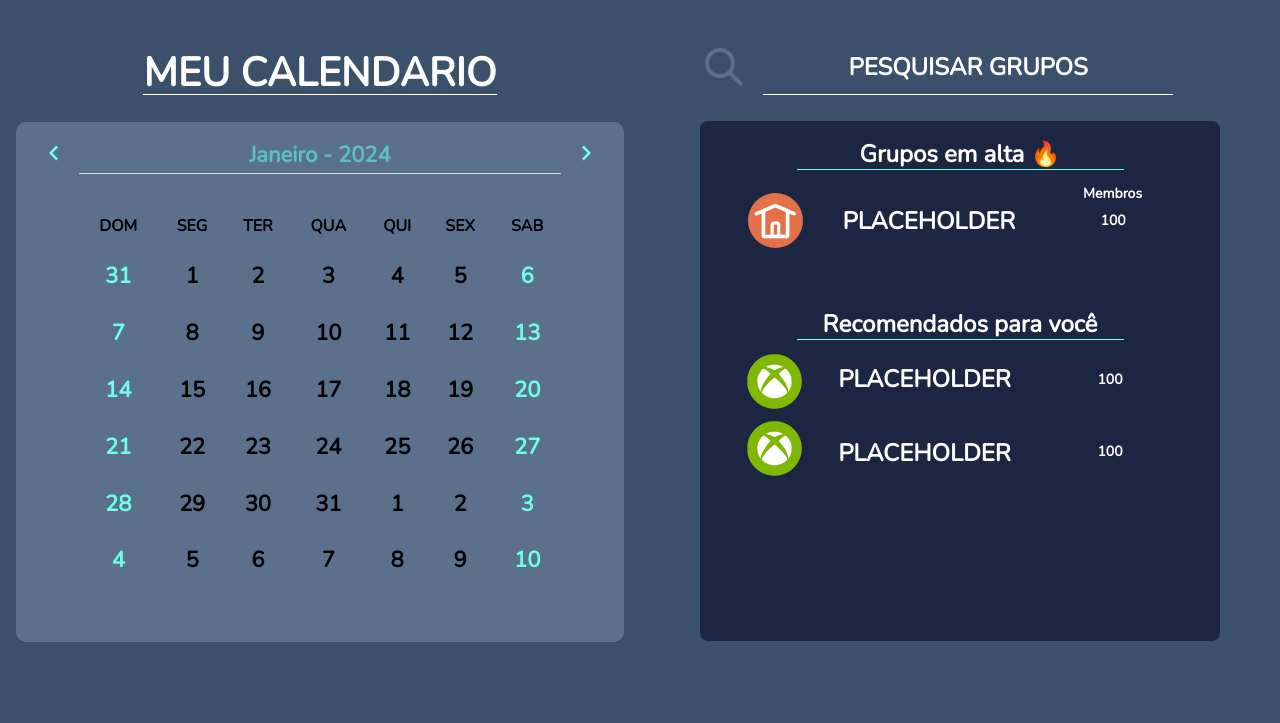
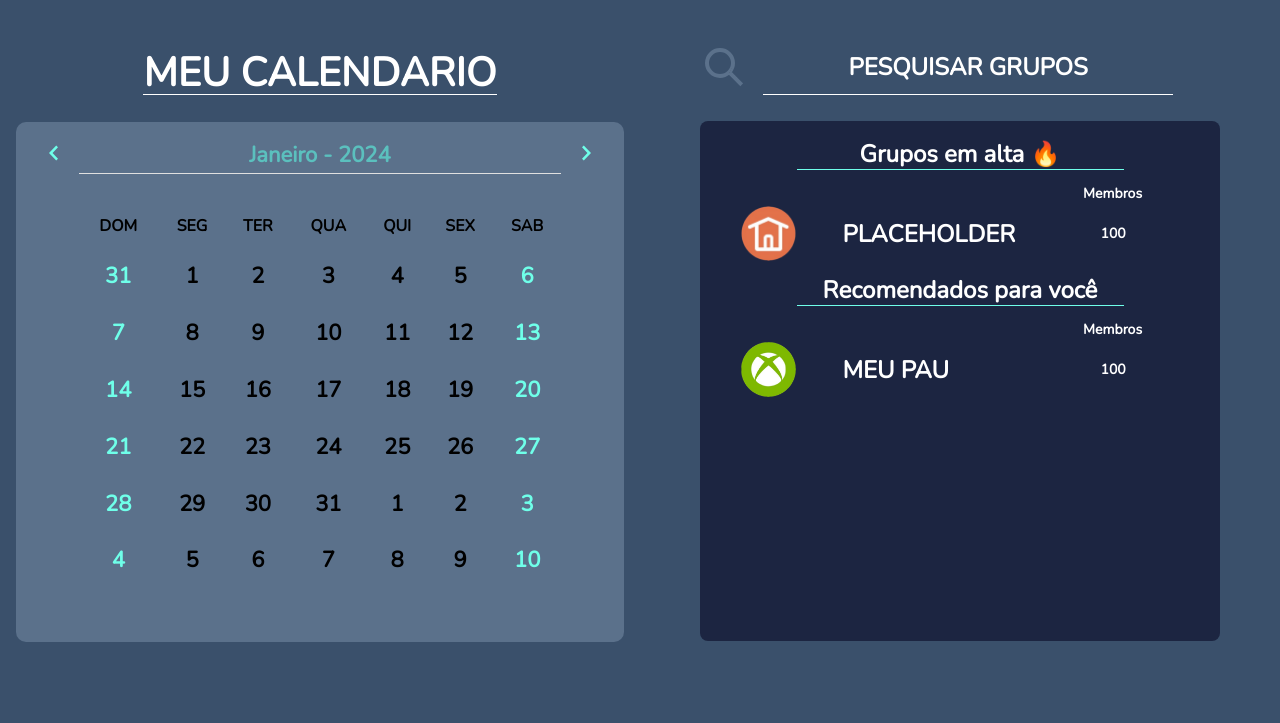
Before and after one commit to Ecriboy/TimeSync, a Flask app: page /Home in a window 1280 px wide. Shown: the part 158-881 px from the top of the page. Run offline with Flask 3, Linux system fonts and the light colour scheme.

Commit message:
amogus sus

```diff
--- a/Templates/TimeSync.html
+++ b/Templates/TimeSync.html
@@ -5,7 +5,10 @@
     <meta name="viewport" content="width=device-width, initial-scale=1.0">
     <title>TimeSync</title>
     <link href='https://fonts.googleapis.com/css?family=Nunito' rel='stylesheet'>
-    <link href="{{ url_for('static', filename='style.css')}}" rel="stylesheet">
+    <link href="{{ url_for('static', filename='EstiloDesktop.css')}}" rel="stylesheet">
+    <link href="{{ url_for('static', filename='EstiloMobile.css')}}" rel="stylesheet">
+    <script src="static/script.js"></script>
+    <script src="static/script2.js"></script>
 </head>
 <body class="corpagina">
     <header>
@@ -105,9 +108,12 @@
                                 {% for dia in dias %}
                                     <td id="{{ dia['id'] }}" {% if dia['class'] %}class="{{ dia['class'] }}" {% endif %}
                                     {% if dia['feriado'] %}name="{{ dia['feriado'] }}"{% endif %}>
-                                    <span class="dias"><style>
+                                    <span class="dias" id="diasEST">
+                                        <style>
                                         .dias{font-family: 'Nunito'}
-                                    </style>{{ dia['dia'] }}</span>
+                                        </style>
+                                    {{ dia['dia'] }}
+                                    </span>
                                     </td>
                                 {% if loop.index % 7 == 0 %}
                                     </tr><tr>
@@ -139,26 +145,19 @@
                                     <p class="IT">PLACEHOLDER</p>
                                     <p class="Num">100</p>
                             </div>
-                        <div class="Recomendado">
+                        </div>
+                        <div class="AltaEST">
                             <p class="Alta2">Recomendados para você</p>
                             <svg class="Alli" xmlns="http://www.w3.org/2000/svg">
                                 <line class="Aline" y1="0.5" x2="327" y2="0.5" stroke="#6FFFE9"/>
                             </svg>
-                            <div class="GCont2">
-                                <div class="IconEST2">
-                                    <img class="Icon2" src="{{ url_for('static', filename='Icon2.png')}}">
-                                    <img class="Icon2" src="{{ url_for('static', filename='Icon2.png')}}">
+                            <div class="MemNum">
+                                <p class="MemTit">Membros</p>
                             </div>
-                                <div class="IconT2">
-                                    <p class="IT2">PLACEHOLDER</p>
-                                    <p class="IT2">PLACEHOLDER</p>
-                                </div>
-                                <div class="MembrosEST2">
-                                        <p class="Num2">100</p>
-                                        <p class="Num2">100</p>
-                                    </div>
-                                </div>
-                            </div>
+                            <div class="GCont">
+                                    <img class="Icon" src="{{ url_for('static', filename='Icon2.png')}}">
+                                    <p class="IT">MEU PAU</p>
+                                    <p class="Num">100</p>
                             </div>
                         </div>
                     </div>
@@ -166,6 +165,9 @@
             </div>
 
     </main>
+
+</body>
+
 
 <script type="text/javascript" src="https://ajax.googleapis.com/ajax/libs/jquery/3.6.0/jquery.min.js"></script>
 <script>
@@ -177,7 +179,6 @@
         document.getElementById("sidebar").classList.toggle("show");
     });
 </script>
-            <script type="text/javascript" src="{{ url_for('static', filename='script.js') }}"></script>
 <script>
     function MudarMes(direction) {
         const MesAtual = "{{ title }}"; // Obtém o mês atual do Flask
@@ -241,5 +242,4 @@
                     document.getElementById("SairBack").classList.toggle("show");
                 });
 </script>
-</body>
 </html>
--- a/app.py
+++ b/app.py
@@ -15,7 +15,7 @@ def logout():
     """
     return render_template('Logout.html')
 
-
+@app.route('/')
 @app.route('/Home')
 def index():
     """
--- a/static/style.css
+++ b/static/EstiloDesktop.css
@@ -602,12 +604,12 @@ body {
     flex-direction: column;
     align-items: center;
     overflow-y: auto;
+    scrollbar-color: #5BC0BE transparent;
 }
 
 .AltaEST{
     max-height: 243px;
     max-width: 439px;
-    height: 100vh;
     width: 100%;
     align-self: center;
     display: flex;
@@ -653,31 +655,10 @@ body {
     justify-content: space-between;
     user-select: none;
     cursor: pointer;
-    margin-bottom: 5%;
+    margin-top: 3%
 }
 
-.IconEST{
-    max-height: 195px;
-    height: 100%;
-    max-width: 69px;
-    width: 100%;
-    display: flex;
-    flex-direction: column;
-    align-items: center;
-}
-
-.Icon{
-    max-width: 69px;
-    width: 100%;
-    max-height: 55px;
-    height: 100vh;
-    margin-right: 0;
-    display: flex;
-    flex-direction: column;
-    justify-content: space-between;
-}
-
-.IconT, .MemNum {
+.MemNum {
     display: flex;
     flex-direction: column;
     align-items: center;
@@ -783,38 +730,8 @@ body {
     justify-content: center;
 }
 
-.GCont2 {
-    width: 100%;
-    max-width: 431px;
-    max-height: 182px;
-    height: 100vh;
-    display: grid;
-    grid-template-columns: auto auto auto;
-    gap: 10px; /* Espaçamento entre as colunas */
-    align-items: center; /* Alinha os itens verticalmente ao centro */
-    display: flex;
-    justify-content: space-between;
-    user-select: none;
-}
-
-.IconEST2 {
-    max-height: 195px;
-    height: 100%;
-    max-width: 60px;
-    width: 100%;
-    display: flex;
-    flex-direction: column;
-    align-items: center;
-    margin: 0;
-}
-
-
-.Icon2 {
-    max-width: 55px;
-    width: 100%;
+.Icon {
     max-height: 55px;
-    height: 100vh;
-    margin-top: 20%;
     margin-right: 0;
     margin-left: 0;
     display: flex;
@@ -822,22 +739,6 @@ body {
     justify-content: space-between;
 }
 
-.IconT2 {
-    max-height: 83px;
-    max-width: 273px;
-    width: 100%;
-    color: #FFFFFF;
-    font-family: 'Nunito';
-    font-style: normal;
-    font-weight: 700;
-    font-size: 24px;
-    line-height: 22px;
-    text-align: center;
-    display: grid; /* Alterado para grid */
-    align-items: center; /* Adicionado */
-    align-content: space-between;
-    justify-content: center;
-}
 
 .IT2 {
     height: auto; /* Adicionado */
@@ -847,24 +748,6 @@ body {
     margin-top: 0%;
     margin-bottom: 30%;
     vertical-align: middle;
-}
-
-.MembrosEST2 {
-    max-width: 131px;
-    max-height: 111px;
-    height: 100vh;
-    width: 100%;
-    font-family: 'Nunito';
-    font-style: normal;
-    font-weight: 700;
-    font-size: 14px;
-    line-height: 22px;
-    display: grid;
-    align-items: center;
-    text-align: center;
-    color: #FFFFFF;
-    margin: 0;
-    align-content: space-between;
 }
 
 .Num2 {
@@ -906,13 +789,14 @@ body {
     font-size: 24px;
     line-height: 22px;
     text-align: center;
+    margin-top: 4%;
     color: #FFFFFF;
-    margin-top: 10%;
     margin-bottom: 1%;
     padding: 0;
     user-select: none;
 }
 
+
 /*
     Fim da estilização dos Grupos
 */
--- /dev/null
+++ b/static/EstiloMobile.css
@@ -0,0 +1,15 @@
+@media screen and (max-aspect-ratio: 1200/1000 ) {
+    .Centro {
+        display: grid;
+        justify-items: center;
+        align-items: center;
+        grid-template-columns: 1fr;
+        grid-template-rows: 0.5fr 0.5fr 0.5fr 0.5fr;
+        width: 100%;
+        height: 0;
+        margin-top: 0;
+        margin-left: auto;
+        margin-right: auto;
+    }
+
+}
--- a/static/script.js
+++ b/static/script.js
@@ -1,7 +1,44 @@
+// @ts-check
+
 function show(element) {
-    document.getElementById('dias').innerHTML = element.getAttribute('name');
+    /** @type {HTMLElement}*/ (document.getElementById('dias')).innerHTML = element.getAttribute('name');
 
     setTimeout(function () {
-        document.getElementById('dias').innerHTML = '';
+        /** @type {HTMLElement}*/ (document.getElementById('dias')).innerHTML = '';
     }, 5000);
 }
+
+
+window.addEventListener("load", () => {
+    let defaultGroups = /** @type {HTMLElement} */ (document.getElementsByClassName("GruposEST")[0]).innerHTML;
+    /** @type {HTMLElement}*/ (document.getElementById("GrupoTit")).addEventListener("input", ev => {
+        let query = /** @type {HTMLInputElement}*/ (ev.target).value;
+        search(query, defaultGroups);
+    });
+});
+
+/** @param {string} query @param {string} defaultGroups */
+function search(query, defaultGroups) {
+    let groupList = /** @type {HTMLElement} */ (document.getElementsByClassName("GruposEST")[0]);
+    if(!query) {
+        groupList.innerHTML = defaultGroups;
+        return;
+    }
+    let groups = [...document.getElementsByClassName("GCont")].filter(group => {
+        return group.getElementsByClassName("IT")[0].innerHTML.toUpperCase().includes(query.toUpperCase());
+    }).sort((a, b) => {
+        let aStarts = a.getElementsByClassName("IT")[0].innerHTML.toUpperCase().startsWith(query);
+        let bStarts = b.getElementsByClassName("IT")[0].innerHTML.toUpperCase().startsWith(query);
+        if(aStarts && bStarts || !aStarts && !bStarts) {
+            return 0;
+        }else if(aStarts) {
+            return -1;
+        }else {
+            return 1;
+        }
+    });
+    groupList.innerHTML = '<div class="AltaEST"><div class="MemNum"><p class="MemTit">Membros</p></div></div>';
+    groups.forEach(group => {
+        groupList.appendChild(group);
+    })
+}
```
Also changed, not shown: other parts of static/EstiloDesktop.css (+19 -51 lines), static/Icon.png. Lines whose indentation alone changed are shown as unchanged.
